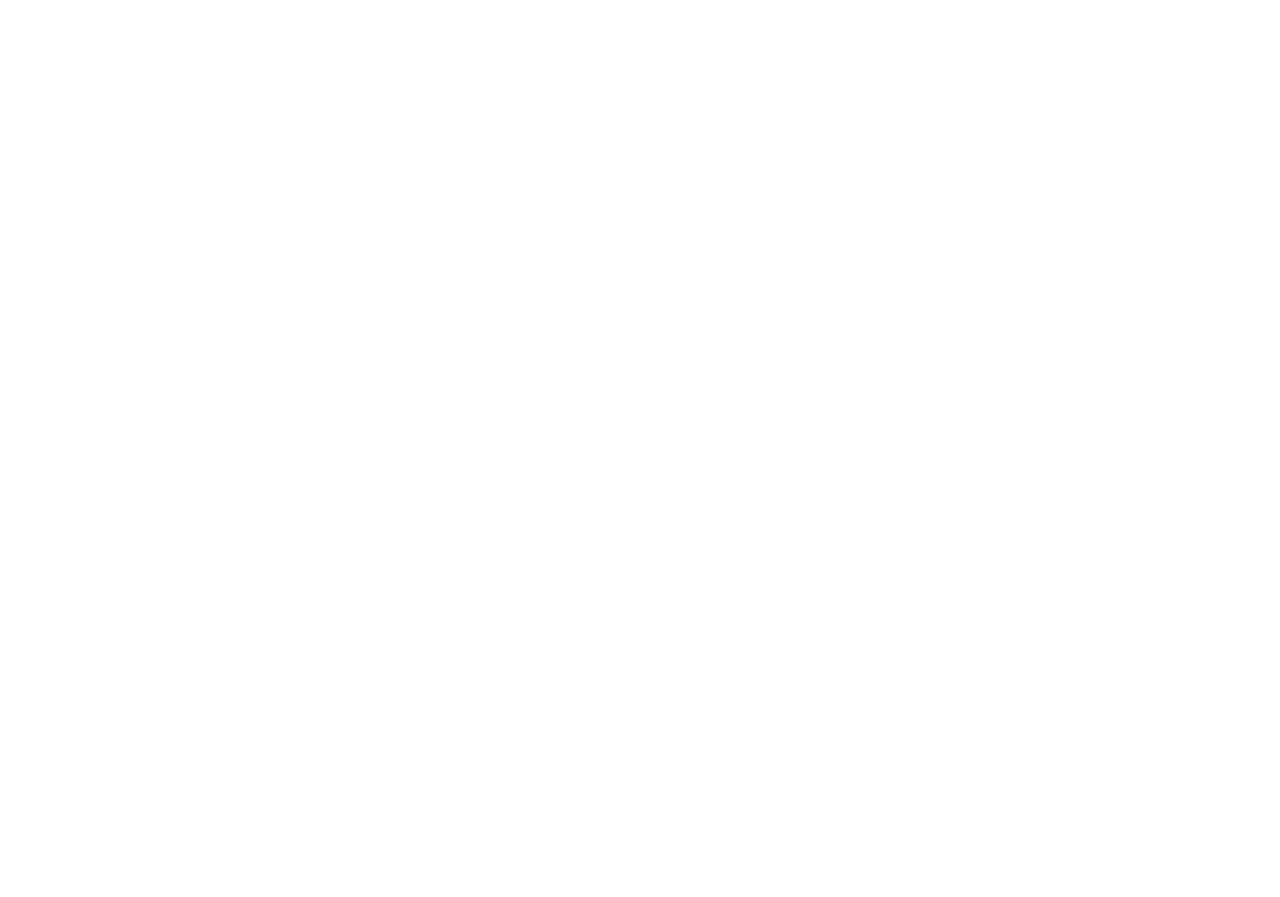
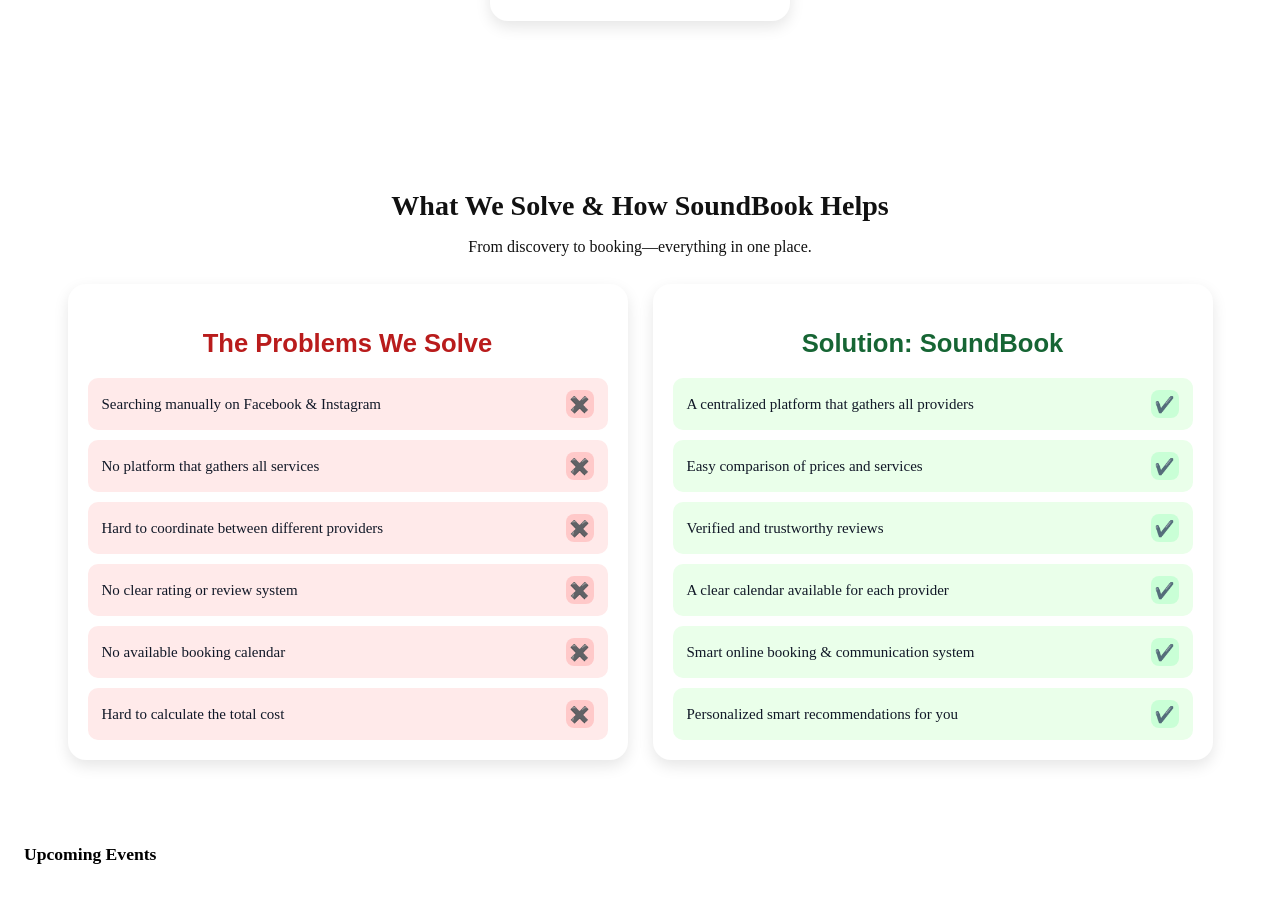
Before and after one commit to ehab-mj/Mid-Project, a React (Vite) app: page / in a window 1280 px wide. Shown: the part 1140-2037 px from the top of the page. Before the commit the page ends 1098 px from the top, so only its background shows below. Built offline with nearby package versions, Linux system fonts and the light colour scheme.

Commit message:
Homepage

```diff
--- a/src/Pages/HomePage.jsx
+++ b/src/Pages/HomePage.jsx
@@ -1,10 +1,28 @@
-import { Link } from 'react-router-dom'
-import DJGrid from '../Components/Main/DJpages/DJProfile/DJCard/DJGrid'
-import ServicesList from '../Components/Main/Services/ServicesList'
-import UsersList from '../test/Test'
+import { Link, useNavigate } from 'react-router-dom'
 import './css/HomePage.css'
 
 export default function HomePage() {
+    const navigate = useNavigate();
+
+    const problems = [
+        "Searching manually on Facebook & Instagram",
+        "No platform that gathers all services",
+        "Hard to coordinate between different providers",
+        "No clear rating or review system",
+        "No available booking calendar",
+        "Hard to calculate the total cost",
+    ];
+
+    const solutions = [
+        "A centralized platform that gathers all providers",
+        "Easy comparison of prices and services",
+        "Verified and trustworthy reviews",
+        "A clear calendar available for each provider",
+        "Smart online booking & communication system",
+        "Personalized smart recommendations for you",
+    ];
+
+
     return (
         <div>
             <div className="welcome-section">
@@ -15,7 +33,10 @@
                 </p>
             </div>
 
-            <section className="services-grid">
+            <section className="services-wrapper">
+                <h2 className="services-title">Browse Services</h2>
+
+                <div className="services-grid">
                     <Link to="/music" className="service-card">
                         <span className="icon pink">🎵</span>
                         <h3>Music & DJs</h3>
@@ -39,9 +60,46 @@
                         <h3>Venues</h3>
                         <p>Indoor, outdoor, and hybrid spaces for any event</p>
                     </Link>
+                </div>
+            </section >
+
+            {/* PROBLEMS / SOLUTIONS */}
+            <section className="ps-wrapper">
+                <div className="ps-header">
+                    <h2>What We Solve &amp; How SoundBook Helps</h2>
+                    <p>From discovery to booking—everything in one place.</p>
+                </div>
+
+                <div className="ps-grid">
+                    {/* Problems */}
+                    <div className="ps-card">
+                        <h3 className="ps-title ps-title--problems">The Problems We Solve</h3>
+                        <ul className="ps-list">
+                            {problems.map((text, i) => (
+                                <li key={i} className="ps-item ps-item--problem">
+                                    <span className="ps-text">{text}</span>
+                                    <span className="ps-bullet ps-bullet--x">✖️</span>
+                                </li>
+                            ))}
+                        </ul>
+                    </div>
+
+                    {/* Solutions */}
+                    <div className="ps-card">
+                        <h3 className="ps-title ps-title--solutions">Solution: SoundBook</h3>
+                        <ul className="ps-list">
+                            {solutions.map((text, i) => (
+                                <li key={i} className="ps-item ps-item--solution">
+                                    <span className="ps-text">{text}</span>
+                                    <span className="ps-bullet ps-bullet--check">✔️</span>
+                                </li>
+                            ))}
+                        </ul>
+                    </div>
+                </div>
             </section>
 
-            <div>Upcoming Events</div>
+            <div className="upcoming-title">Upcoming Events</div>
         </div>
     )
 }
--- a/src/Pages/css/HomePage.css
+++ b/src/Pages/css/HomePage.css
@@ -84,3 +84,176 @@
 .service-card h3 {
     margin-top: 15px;
 }
+
+/* Problems/Solutions */
+
+.ps-wrapper {
+    background: #ffffff;
+    padding: 40px 20px 60px;
+}
+
+.ps-header {
+    text-align: center;
+    margin-bottom: 28px;
+    color: #111;
+}
+
+.ps-header h2 {
+    font-size: 28px;
+    margin-bottom: 6px;
+}
+
+.ps-header h2 {
+    font-size: 28px;
+    margin-bottom: 6px;
+}
+
+.ps-section {
+    padding: 32px 16px;
+}
+
+.ps-grid {
+    display: flex;
+    gap: 25px;
+    flex-wrap: wrap;
+    justify-content: center;
+}
+
+.ps-card {
+    width: 520px;
+    background: #fff;
+    border-radius: 18px;
+    box-shadow: 0px 6px 15px rgba(0, 0, 0, 0.1);
+    padding: 20px 20px 10px;
+}
+
+.ps-title {
+    text-align: center;
+    margin-bottom: 20px;
+    font-size: 1.6rem;
+    font-family: Arial, Helvetica, sans-serif;
+}
+
+.ps-title--problems {
+    color: #b91c1c;
+}
+
+/* red-ish */
+.ps-title--solutions {
+    color: #166534;
+}
+
+/* green-ish */
+.ps-columns {
+    display: grid;
+    grid-template-columns: repeat(2, minmax(0, 1fr));
+    gap: 18px;
+}
+
+@media (max-width: 900px) {
+    .ps-columns {
+        grid-template-columns: 1fr;
+    }
+}
+
+.ps-col {
+    background: #fff;
+    border: 1px solid #e5e7eb;
+    border-radius: 12px;
+    padding: 16px;
+}
+
+.ps-heading {
+    margin-bottom: 12px;
+    font-weight: 700;
+    font-size: 1.1rem;
+}
+
+.ps-heading--problems {
+    color: #b91c1c;
+}
+
+/* red-700 */
+.ps-heading--solutions {
+    color: #166534;
+}
+
+/* green-700 */
+.ps-list {
+    list-style: none;
+    margin: 0;
+    padding: 0;
+}
+
+.ps-item {
+    display: flex;
+    align-items: center;
+    justify-content: space-between;
+    padding: 12px 14px;
+    border-radius: 10px;
+    margin-bottom: 10px;
+    gap: 10px;
+}
+
+.ps-item--problem {
+    background: #ffeaea;
+}
+
+.ps-item--solution {
+    background: #eaffea;
+}
+
+.ps-bullet {
+    width: 28px;
+    height: 28px;
+    border-radius: 8px;
+    display: inline-flex;
+    align-items: center;
+    justify-content: center;
+    font-size: 16px;
+}
+
+.ps-bullet--x {
+    background: #ffc9c9;
+    color: #b91c1c;
+}
+
+.ps-bullet--check {
+    background: #c9ffd6;
+    color: #166534;
+}
+
+.ps-text {
+    color: #111827;
+    font-size: 15px;
+}
+
+.ps-mark {
+    font-size: 18px;
+}
+
+.ps-mark--x {
+    color: #dc2626;
+}
+
+.ps-mark--check {
+    color: #16a34a;
+}
+
+.upcoming-title {
+    padding: 24px 16px;
+    font-weight: 600;
+    font-size: 1.1rem;
+}
+
+.sr-only {
+    position: absolute;
+    width: 1px;
+    height: 1px;
+    padding: 0;
+    margin: -1px;
+    overflow: hidden;
+    clip: rect(0, 0, 0, 0);
+    white-space: nowrap;
+    border: 0;
+}
```
Lines whose indentation alone changed are shown as unchanged.
